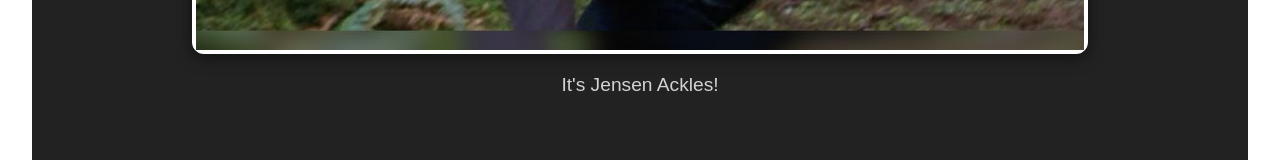
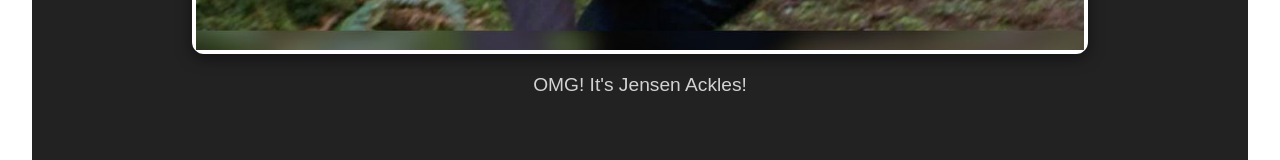
Before and after one commit to IamArayel/GuessWhoseBum, a Vue app: page / in a window 1280 px wide. Both pictures are taken after a click on the element 640 px from the left and 450 px from the top of the page. Shown: the part 650-810 px from the top of the page. Built offline with nearby package versions, Linux system fonts and the light colour scheme.

Commit message:
feat(App): update delay and text for reveal animation
Extended animation delay to 3 seconds and updated hint text for better user engagement.

Signed-off-by: IamArayel <arayel@hotmail.fr>

```diff
--- a/src/App.vue
+++ b/src/App.vue
@@ -32,10 +32,10 @@ const handleClick = () => {
 
   isZoomedOut.value = true
 
-  // Wait for animation to finish (0.4s) then open Wikipedia
+  // Wait for animation to finish (3s), then open Wikipedia
   setTimeout(() => {
     window.open('https://wikipedia.org/wiki/Jensen_Ackles', '_blank')
-  }, 500)
+  }, 3000)
 }
 
 onMounted(() => {
@@ -62,7 +62,7 @@ onMounted(() => {
         />
       </div>
       <p class="hint" v-if="!isZoomedOut">Click the image to reveal!</p>
-      <p class="hint" v-else>It's Jensen Ackles!</p>
+      <p class="hint" v-else>OMG! It's Jensen Ackles!</p>
     </div>
     <div v-else>
       <p>No images found in ./components/img/bums/</p>
```
